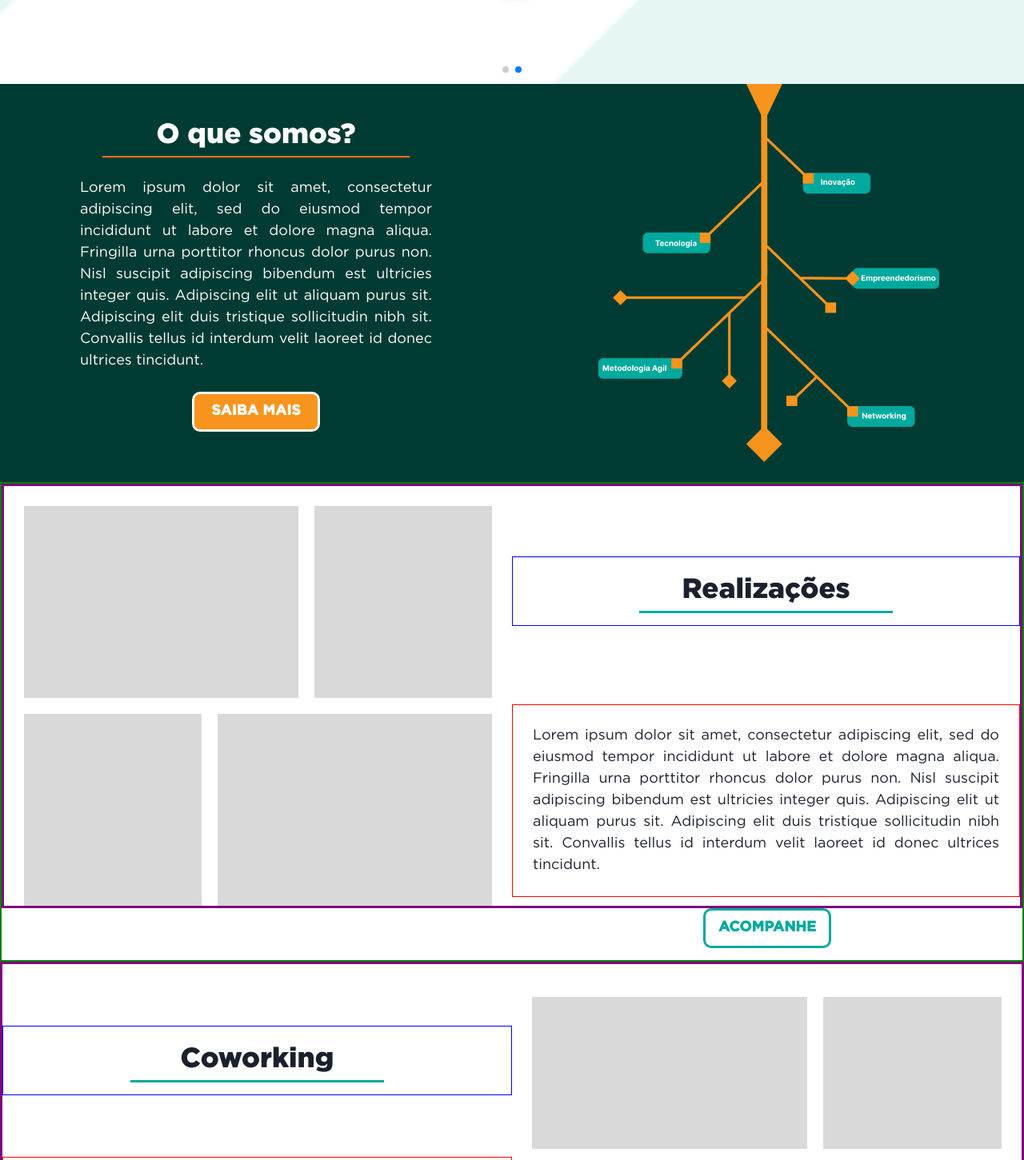
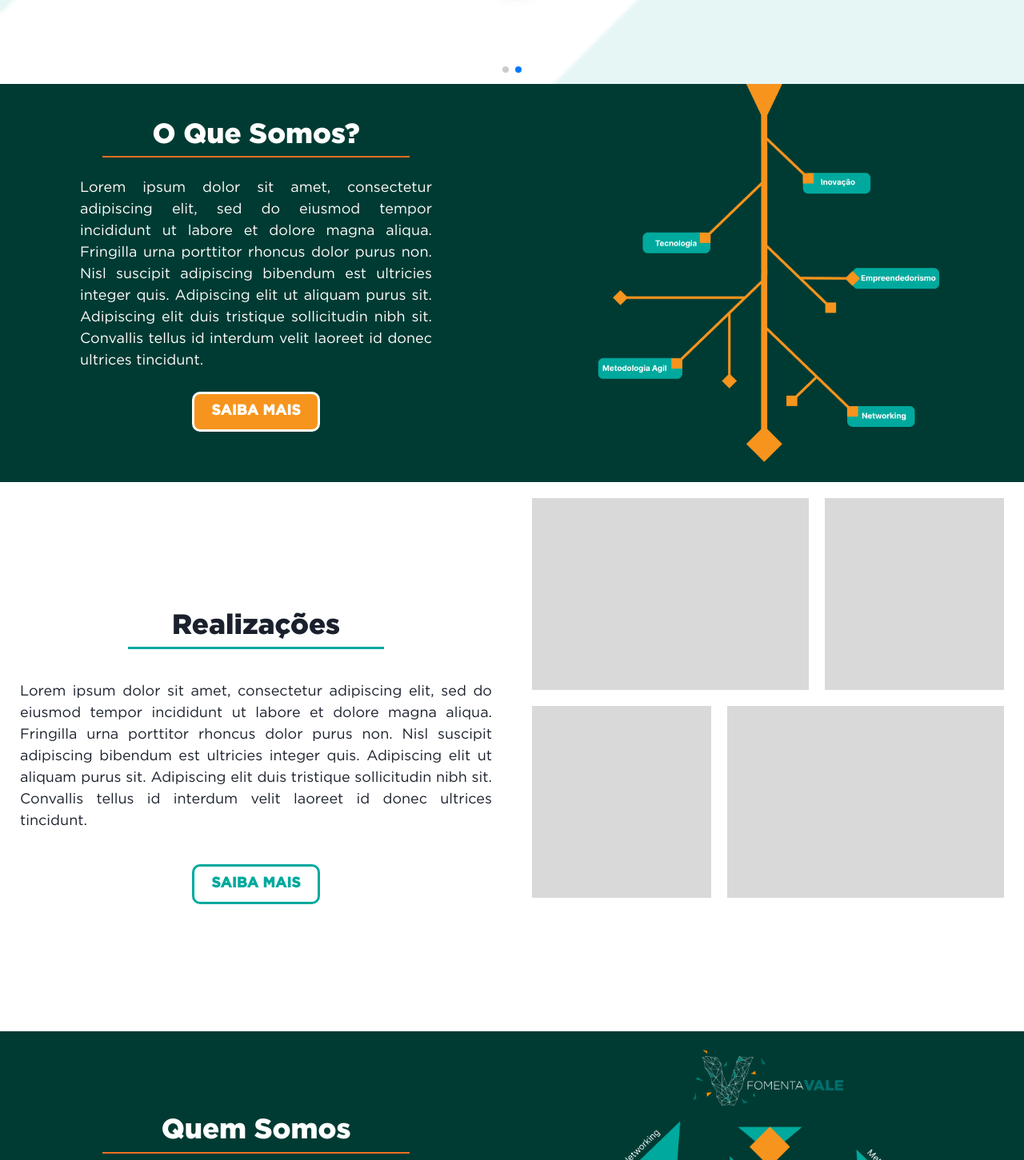
Before and after one commit to FomentaVale/Fomenta2023, a React (Vite) app: page / in a window 1280 px wide. Shown: the part 1699-3150 px from the top of the page at 80% size. Built offline with nearby package versions, Linux system fonts and the light colour scheme.

Commit message:
features

```diff
--- a/src/pages/Home/home.tsx
+++ b/src/pages/Home/home.tsx
@@ -119,7 +119,43 @@ export default function Home() {
         paddingTop={{ base: '10px', lg: '0px' }}
         paddingBottom="25px"
       >
-        <CaixaInformacoes informacoes={informacoesOQueSomos}>
+        <Flex
+          w={{ base: '100%', lg: '50%' }}
+          flexDir="column"
+          alignItems="center"
+          justifyContent="center"
+        >
+          <Flex
+            w="60%"
+            borderBottom="2px solid #F37021"
+            justifyContent="center"
+          >
+            <Text
+              textAlign="center"
+              color="#ffff"
+              fontFamily="Gotham-Black"
+              fontSize={{ base: '25px', md: '30px', lg: '35px' }}
+            >
+              O Que Somos?
+            </Text>
+          </Flex>
+
+          <Flex
+            padding={{ base: '25px', lg: '25px 100px' }}
+            color="#ffff"
+            fontSize={{ base: '16px', lg: '18px' }}
+            fontFamily="Gotham-Book"
+            textAlign="justify"
+          >
+            Lorem ipsum dolor sit amet, consectetur adipiscing elit, sed do
+            eiusmod tempor incididunt ut labore et dolore magna aliqua.
+            Fringilla urna porttitor rhoncus dolor purus non. Nisl suscipit
+            adipiscing bibendum est ultricies integer quis. Adipiscing elit ut
+            aliquam purus sit. Adipiscing elit duis tristique sollicitudin nibh
+            sit. Convallis tellus id interdum velit laoreet id donec ultrices
+            tincidunt.
+          </Flex>
+          <Flex w="100%" justifyContent="center">
             <Botao
               to="/"
               descricao="SAIBA MAIS"
@@ -128,7 +164,8 @@ export default function Home() {
               tamanhoBotao={{ base: '50%', lg: '25%' }}
               borda="3px solid #ffff"
             />
-        </CaixaInformacoes>
+          </Flex>
+        </Flex>
         <Flex
           w={{ base: '100%', lg: '50%' }}
           height="100%"
@@ -138,7 +175,7 @@ export default function Home() {
           <Image
             alt="Raizes Fomenta Vale"
             src="/img/figuras/figurasHome/figuraRaizesHome.png"
-            w={{ lg: '70%' }}
+            w={{ base: '100%', lg: '70%' }}
           />
         </Flex>
       </Flex>
@@ -148,18 +185,46 @@ export default function Home() {
         as="section"
         className="secaoRealizacoes"
         flexDir={{ base: 'column', lg: 'column' }}
-        border="2px solid green"
       >
-        <CaixaInformacoesSecaoB informacoes={informacoesRealizacoes}>
+        <Grid
+          templateRows={{ base: 'repeat(1, 1fr)', lg: 'repeat(3, 1fr)' }}
+          templateColumns={{ base: 'repeat(1, 1fr)', lg: 'repeat(2, 1fr)' }}
+        >
+          <GridItem>
+            <Flex
+              justifyContent="center"
+              alignItems="flex-end"
+              h={{ lg: '100%' }}
+              paddingY={{ base: '20px' }}
+            >
+              <Text
+                textAlign="center"
+                color={'#00000'}
+                fontFamily="Gotham-Black"
+                fontSize={{ base: '25px', md: '30px', lg: '35px' }}
+                borderBottom="3px solid #00A99D"
+                w="50%"
+              >
+                Realizações
+              </Text>
+            </Flex>
+          </GridItem>
+
+          <GridItem rowSpan={{ base: 1, lg: 3 }}>
             <Flex
               w="100%"
               paddingX="25px"
-            paddingTop={{ lg: '25px' }}
+              paddingY={{ base: '20px' }}
               justifyContent="center"
               alignItems="center"
             >
               {larguraTelaMaior768 ? (
-              <Grid w="100%" h="500px" templateColumns="repeat(5, 1fr)" gap={5}>
+                <Grid
+                  w="100%"
+                  h="500px"
+                  templateColumns="repeat(5, 1fr)"
+                  gap={5}
+                >
                   <GridItem colSpan={3} bg="#D9D9D9" />
                   <GridItem colSpan={2} bg="#D9D9D9" />
                   <GridItem colSpan={2} bg="#D9D9D9" />
@@ -172,12 +237,34 @@ export default function Home() {
                 />
               )}
             </Flex>
-        </CaixaInformacoesSecaoB>
-        <Flex w="100%" justifyContent="flex-end" paddingBottom="15px">
-          <Flex w={{ base: '100%', lg: '50%' }} justifyContent="center">
+          </GridItem>
+
+          <GridItem>
+            <Flex
+              paddingX={{ base: '25px' }}
+              paddingY={{ base: '20px' }}
+              color={'#00000'}
+              fontSize={{ base: '16px', lg: '18px' }}
+              fontFamily="Gotham-Book"
+              textAlign="justify"
+              flexDir="column"
+              alignItems="center"
+            >
+              Lorem ipsum dolor sit amet, consectetur adipiscing elit, sed do
+              eiusmod tempor incididunt ut labore et dolore magna aliqua.
+              Fringilla urna porttitor rhoncus dolor purus non. Nisl suscipit
+              adipiscing bibendum est ultricies integer quis. Adipiscing elit ut
+              aliquam purus sit. Adipiscing elit duis tristique sollicitudin
+              nibh sit. Convallis tellus id interdum velit laoreet id donec
+              ultrices tincidunt.
+            </Flex>
+          </GridItem>
+
+          <GridItem>
+            <Flex w="100%" justifyContent="center" paddingY={{ base: '20px' }}>
               <Botao
                 to="/"
-              descricao="ACOMPANHE"
+                descricao="SAIBA MAIS"
                 corFundo="#ffff"
                 corFundoHover="cor.P1"
                 corTexto="cor.P2"
@@ -185,7 +272,8 @@ export default function Home() {
                 borda="3px solid #00A99D"
               />
             </Flex>
-        </Flex>
+          </GridItem>
+        </Grid>
       </Flex>
 
       {/* Carrossel Apoiadores */}
@@ -211,7 +299,7 @@ export default function Home() {
       </Flex> */}
 
       {/* Section Coworking */}
-      <Flex
+      {/* <Flex
         as="section"
         className="secaoCoworking"
         flexDir={{ base: 'column', lg: 'column' }}
@@ -225,30 +313,10 @@ export default function Home() {
           >
             {larguraTelaMaior768 ? (
               <Grid w="100%" h="400px" templateColumns="repeat(5, 1fr)" gap={5}>
-                <GridItem colSpan={3} bg="#D9D9D9" h="100%">
-                  {/* <Image
-                    src="/img/imagensPaginas/Home/Realizacoes-Curso.JPG"
-                    width="100%"
-                  /> */}
-                </GridItem>
-                <GridItem colSpan={2} bg="#D9D9D9" h="100%">
-                  {/* <Image
-                    src="/img/imagensPaginas/Home/Realizacoes-Curso.JPG"
-                    width="100%"
-                  /> */}
-                </GridItem>
-                <GridItem colSpan={2} bg="#D9D9D9" h="100%">
-                  {/* <Image
-                    src="/img/imagensPaginas/Home/Realizacoes-Curso.JPG"
-                    width="100%"
-                  /> */}
-                </GridItem>
-                <GridItem colSpan={3} bg="#D9D9D9" h="100%">
-                  {/* <Image
-                    src="/img/imagensPaginas/Home/Realizacoes-Curso.JPG"
-                    width="100%"
-                  /> */}
-                </GridItem>
+                <GridItem colSpan={3} bg="#D9D9D9" h="100%"></GridItem>
+                <GridItem colSpan={2} bg="#D9D9D9" h="100%"></GridItem>
+                <GridItem colSpan={2} bg="#D9D9D9" h="100%"></GridItem>
+                <GridItem colSpan={3} bg="#D9D9D9" h="100%"></GridItem>
               </Grid>
             ) : (
               <Image
@@ -275,7 +343,7 @@ export default function Home() {
             />
           </Flex>
         </Flex>
-      </Flex>
+      </Flex> */}
 
       {/* Section O que somos */}
       <Flex
```
Lines whose indentation alone changed are shown as unchanged.
